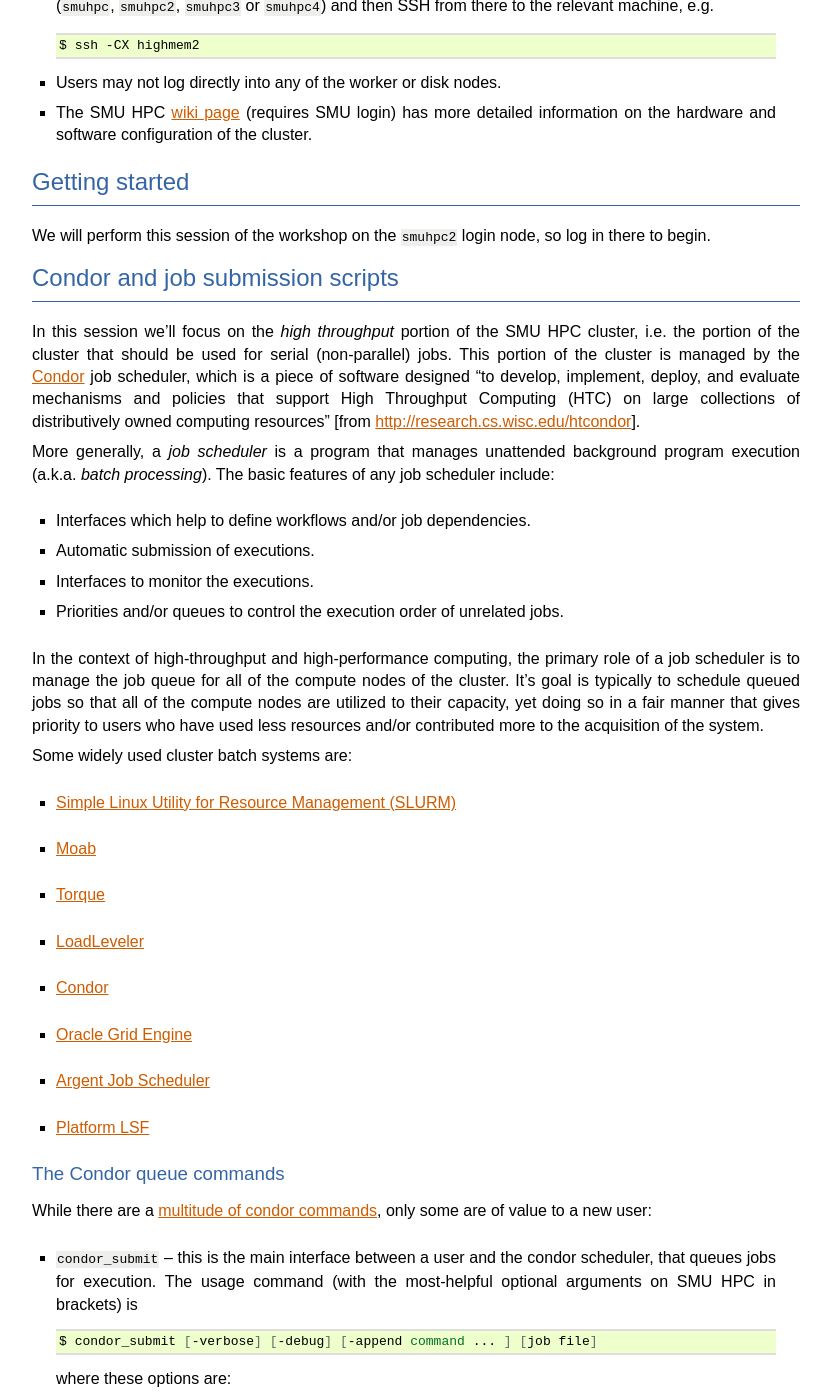
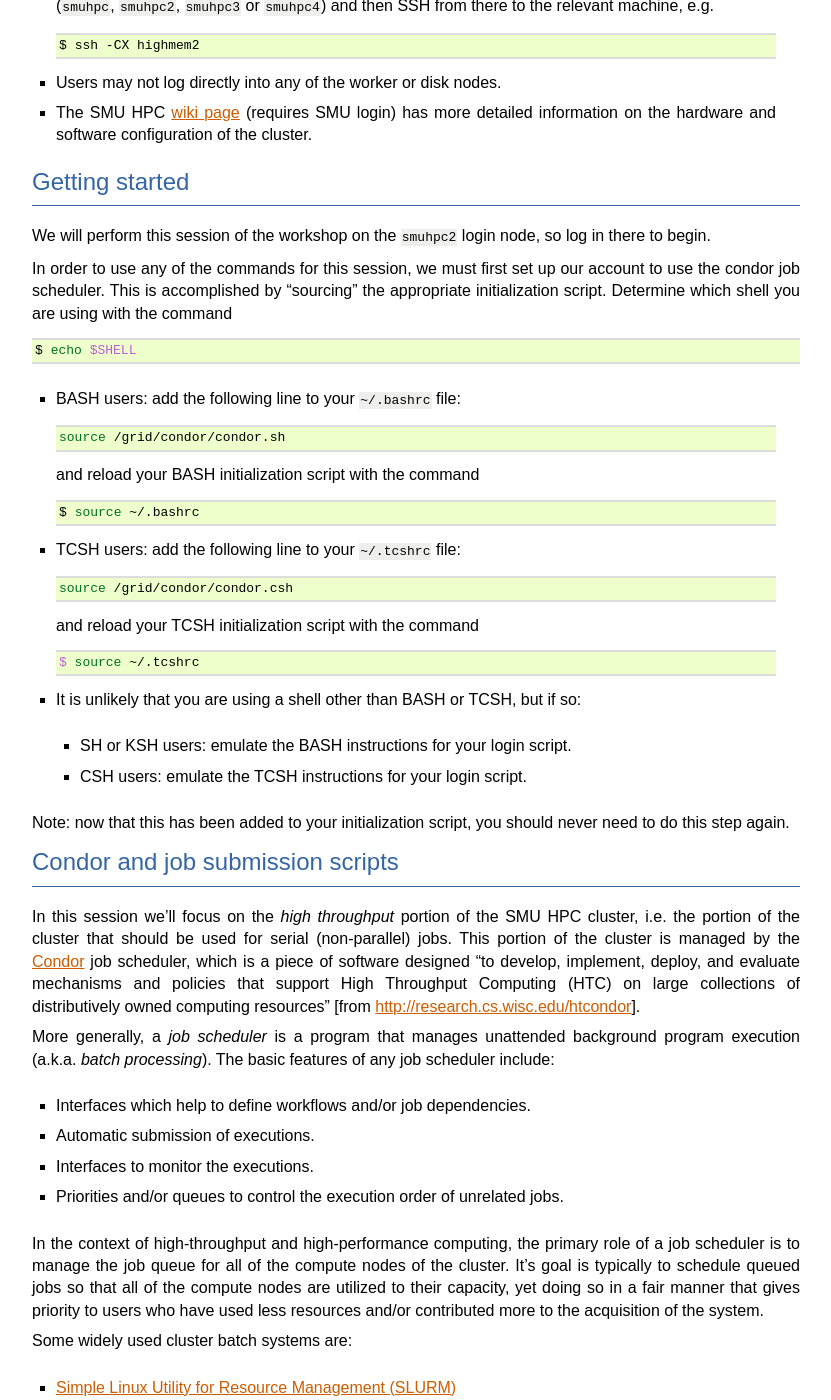
Before and after one commit to drreynolds/smuhpc-workshop, a Sphinx documentation site: the page built from source/session_6.rst, in a window 1280 px wide and 1400 px high, scrolled down 1859 px. Shown: the whole window, without its empty margins (64-895 px from the left). Built offline with Sphinx 7.4.7, drawn with Linux system fonts in a browser that asks for light colours; some of the changed text lies outside the part shown.

Commit message:
Updated instructions on setting up condor.

```diff
--- a/source/session_6.rst
+++ b/source/session_6.rst
@@ -139,12 +139,56 @@
   configuration of the cluster.
 
 
+.. _session6_condor:
 
 Getting started
 ---------------------
 
 We will perform this session of the workshop on the ``smuhpc2`` login
 node, so log in there to begin.
+
+In order to use any of the commands for this session, we must first
+set up our account to use the condor job scheduler.  This is
+accomplished by "sourcing" the appropriate initialization script.
+Determine which shell you are using with the command
+
+.. code-block:: bash
+
+   $ echo $SHELL
+
+* BASH users: add the following line to your ``~/.bashrc`` file:
+
+  .. code-block:: bash
+
+     source /grid/condor/condor.sh
+
+  and reload your BASH initialization script with the command
+
+  .. code-block:: bash
+
+     $ source ~/.bashrc
+
+* TCSH users: add the following line to your ``~/.tcshrc`` file:
+
+  .. code-block:: tcsh
+
+     source /grid/condor/condor.csh
+
+  and reload your TCSH initialization script with the command
+
+  .. code-block:: tcsh
+
+     $ source ~/.tcshrc
+
+* It is unlikely that you are using a shell other than BASH or TCSH,
+  but if so:
+
+  * SH or KSH users: emulate the BASH instructions for your login script.
+
+  * CSH users: emulate the TCSH instructions for your login script.
+
+Note: now that this has been added to your initialization script, you
+should never need to do this step again.
 
 
 
@@ -229,7 +273,7 @@
 
 
 
-The Condor queue commands
+The condor queue commands
 ^^^^^^^^^^^^^^^^^^^^^^^^^^^^^^^
 
 While there are a `multitude of condor commands
```
Also changed, not shown: source/session_9.rst (+39 -26 lines).
